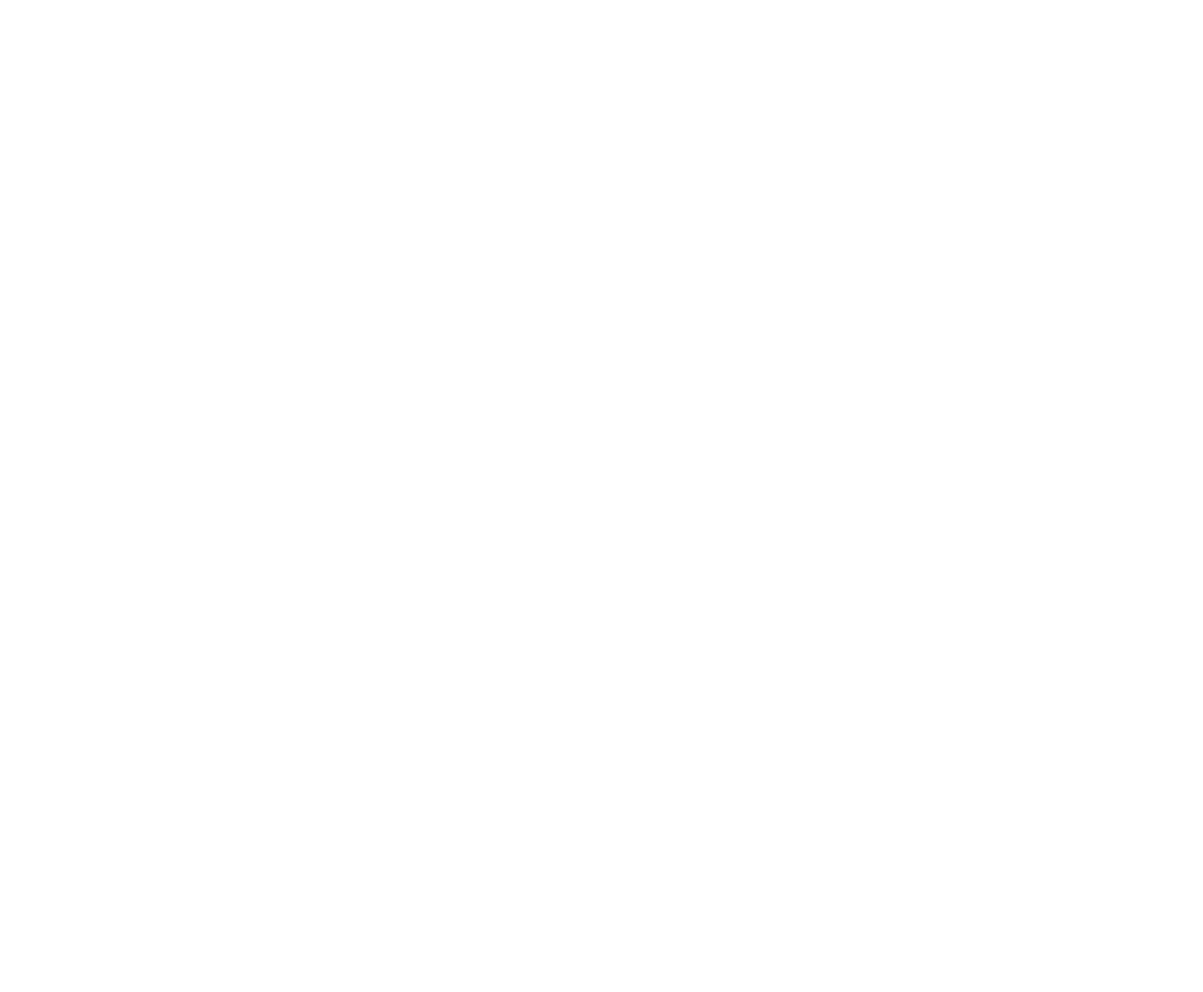
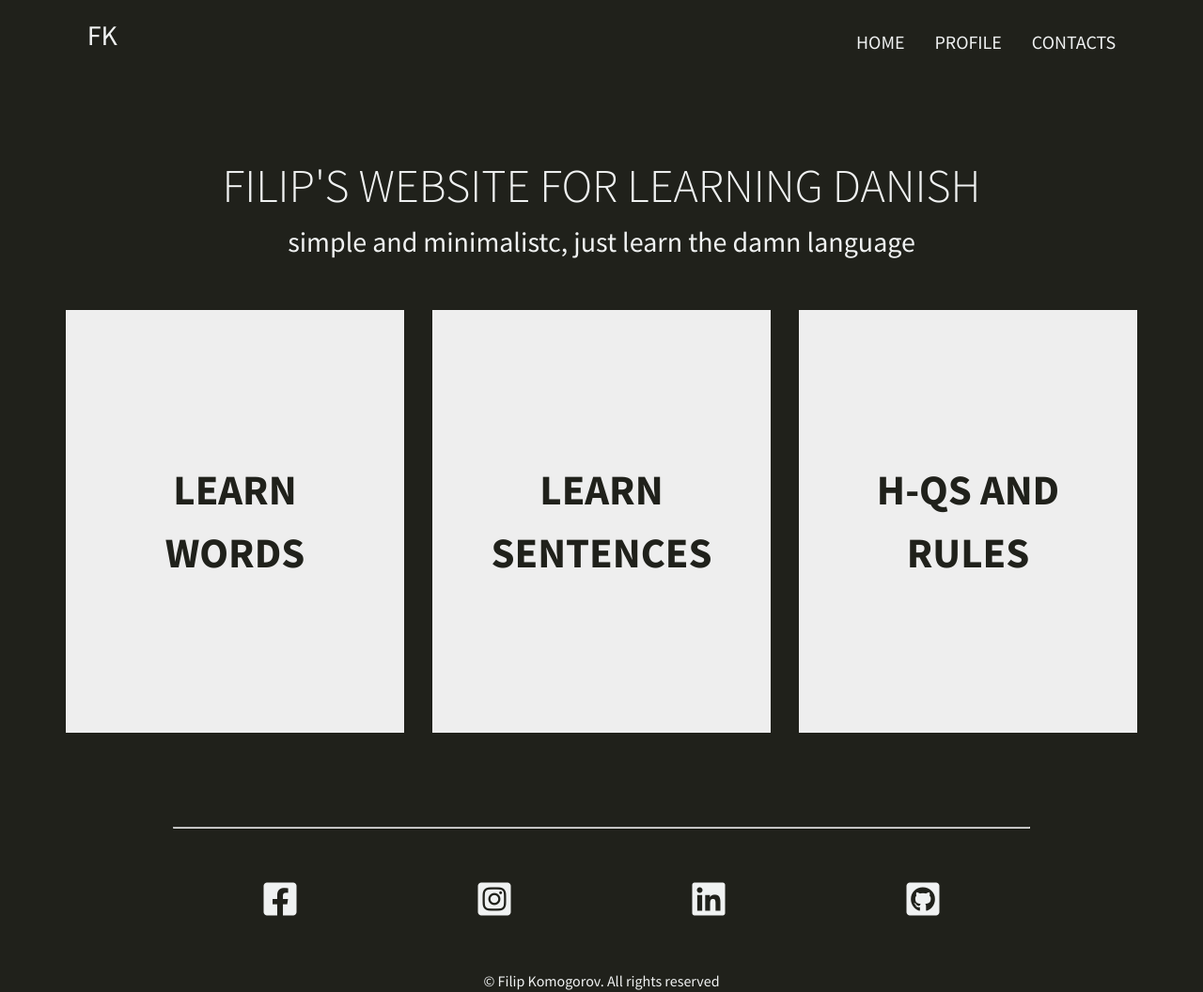
Before and after one commit to filipkomogorov/dansk-skole, a website: page index.html in a window 1280 px wide. Shown: the whole page at 94% size. Before the commit the page ends 800 px from the top, so only its background shows below. Drawn offline with Linux system fonts and the light colour scheme.

Commit message:
homepage completed

```diff
--- /dev/null
+++ b/assets/scss/abstracts/_variables.scss
@@ -0,0 +1,13 @@
+$color-white: #f0f2f2;
+$color-black: #20211b;
+
+// $color-primary:
+// $color-secondary:
+
+// $color-primary-light:
+// $color-secondary-light:
+
+// $color-primary-dark:
+// $color-secondary-dark:
+
+$color-card: #eee;
--- /dev/null
+++ b/assets/scss/base/_bases.scss
@@ -0,0 +1,20 @@
+*,
+*::after,
+*::before{
+    margin: 0;
+    padding: 0;
+    box-sizing: inherit;
+}
+
+html{
+    font-size: 62.5%;  // 10px if browser settings are set to default
+}
+
+body{
+    box-sizing: border-box;
+    background-color: $color-black;
+}
+
+body a{
+    text-decoration: none;
+}
--- /dev/null
+++ b/assets/scss/base/_typography.scss
@@ -0,0 +1,29 @@
+    body{
+        font-family: 'Source Sans Pro', sans-serif;
+        line-height: 1.5;
+        font-weight: 400;
+        color: $color-white;
+    }
+
+    .header-primary{
+        text-align: center;
+        margin: 100px 0 50px 0;
+
+        h1{
+        text-transform: uppercase;
+        font-size: 5rem;
+        font-weight: 300;
+        }
+
+        p{
+            font-size: 3rem;
+        }
+    }
+
+    .header-secondary{
+        text-align: center;
+        text-transform: uppercase;
+        font-size: 3em;
+        padding: 20px;
+
+    }
--- /dev/null
+++ b/assets/scss/components/_card.scss
@@ -0,0 +1,4 @@
+.card{
+    background-color: $color-card;
+    color: $color-black;
+}
--- /dev/null
+++ b/assets/scss/layout/_footer.scss
@@ -0,0 +1,52 @@
+.footer{
+    width: 114rem;
+    height: 150px;
+    margin: 0 auto;
+
+    hr{
+        width: 80%;
+        margin: 0 auto;
+    }
+
+    &__social-media{
+        width: 80%;
+        height: 150px;
+        margin: 0 auto;
+
+
+        display: grid;
+
+        grid-template-rows: 1fr;
+        grid-template-columns: 1fr 1fr 1fr 1fr;
+
+        align-items: center;
+        justify-items: center;
+
+        .fa-instagram-square:hover{
+            color: #fb3958;
+        }
+
+        .fa-facebook-square:hover{
+            color: #3b5998;
+        }
+
+        .fa-linkedin:hover{
+            color: #2867B2;
+        }
+
+        .fa-github-square:hover{
+            color:  #AD5C51;
+        }
+
+        .fab {
+            color: $color-white;
+        }
+    }
+
+    .copyrights{
+        width: 100%;
+        margin: 0 auto;
+        text-align: center;
+        font-size: 1.6rem;
+    }
+}
--- /dev/null
+++ b/assets/scss/layout/_header.scss
@@ -0,0 +1,39 @@
+.header{
+    height: 60px;
+    width: 114rem;
+    margin: 0 auto;
+    position: relative;
+    color: $color-white;;
+
+    .header__logo{
+        display: inline;
+        position: absolute;
+        bottom: 0;
+        left: 2%;
+
+
+        a{
+            font-size: 3rem;
+            color: $color-white;;
+        }
+    }
+
+    .header__nav{
+        display: inline-block;
+        position: absolute;
+        bottom: 0;
+        right: 2%;
+        ul{
+
+            &>*:not(:first-child){
+                margin-left: 30px;
+            }
+
+            li{
+                display: inline-block;
+                font-size: 2rem;
+                text-transform: uppercase;
+            }
+        }
+    }
+}
--- a/assets/scss/main.scss
+++ b/assets/scss/main.scss
@@ -0,0 +1,16 @@
+@import "abstracts/functions";
+@import "abstracts/mixins";
+@import "abstracts/variables";
+
+@import "base/animations";
+@import "base/bases";
+@import "base/typography";
+@import "base/utilities";
+
+@import "components/buttons";
+@import "components/card";
+
+@import "layout/header";
+@import "layout/footer";
+
+@import "pages/home";
--- /dev/null
+++ b/assets/scss/pages/_home.scss
@@ -0,0 +1,33 @@
+main{
+    width: 114rem;
+    margin: 0 auto;
+    margin-bottom: 100px;
+
+    .section-cards{
+        width: 100%;
+        height: 45rem;
+
+        display: grid;
+
+        grid-template-rows: 1fr;
+        grid-template-columns: 1fr 1fr 1fr;
+
+        grid-column-gap: 30px;
+
+        &__card--one{
+            display: grid;
+            align-content: center;
+        }
+
+        &__card--two{
+            display: grid;
+            align-content: center;
+        }
+
+        &__card--three{
+            display: grid;
+            align-content: center;
+        }
+    }
+
+}
--- a/index.html
+++ b/index.html
@@ -3,10 +3,74 @@
 <head>
     <meta charset="UTF-8">
     <meta name="viewport" content="width=device-width, initial-scale=1.0">
-    <title>Document</title>
+    <title>Dansk Skole</title>
     <link rel="stylesheet" href="assets/css/styles.css">
+    <link href="https://fonts.googleapis.com/css2?family=Source+Sans+Pro:wght@300;400;600;700&display=swap" rel="stylesheet">
+    <link rel="stylesheet" href="https://cdnjs.cloudflare.com/ajax/libs/font-awesome/5.14.0/css/all.min.css">
 </head>
 <body>
+    <header class="header">
+        <div class="header__logo">
+            <a href="#"><img src="" alt="">FK</a>
+        </div>
 
+        <div class="header__nav">
+            <ul>
+                <li>Home</li>
+                <li>Profile</li>
+                <li>contacts</li>
+            </ul>
+        </div>
+    </header>
+
+    <main>
+
+        <div class="section-header header-primary">
+            <h1>Filip's website for learning Danish</h1>
+            <p>simple and minimalistc, just learn the damn language</p>
+        </div>
+
+
+        <section class="section-cards">
+            <div class="card section-cards__card--one">
+                <div class="card-content header-secondary">
+                    <h2>Learn <br>Words</h2>
+                </div>
+            </div>
+            <div class="card section-cards__card--two">
+                <div class="card-content header-secondary">
+                    <h2>Learn Sentences</h2>
+                </div>
+            </div>
+            <div class="card section-cards__card--three">
+                <div class="card-content header-secondary">
+                    <h2>H-Qs and rules</h2>
+                </div>
+            </div>
+        </section>
+    </main>
+
+    <footer class="footer">
+
+        <hr>
+
+        <div class="footer__social-media">
+            <div class="facebook">
+                <a href="#"><i class="fab fa-facebook-square fa-4x"></i></a>
+            </div>
+            <div class="instagram">
+                <a href="#"><i class="fab fa-instagram-square fa-4x"></i></a>
+            </div>
+            <div class="linkedin">
+                <a href="#"><i class="fab fa-linkedin fa-4x"></i></a>
+            </div>
+            <div class="github">
+                <a href="#"><i class="fab fa-github-square fa-4x"></i></a>
+            </div>
+        </div>
+        <div class="copyrights">
+            &copy; Filip Komogorov. All rights reserved
+        </div>
+    </footer>
 </body>
 </html>
```
Also changed, not shown: assets/css/styles.css, assets/scss/abstracts/_functions.scss (added), assets/scss/abstracts/_mixins.scss (added), assets/scss/base/_animations.scss (added), assets/scss/base/_utilities.scss (added), assets/scss/components/_buttons.scss (added).
